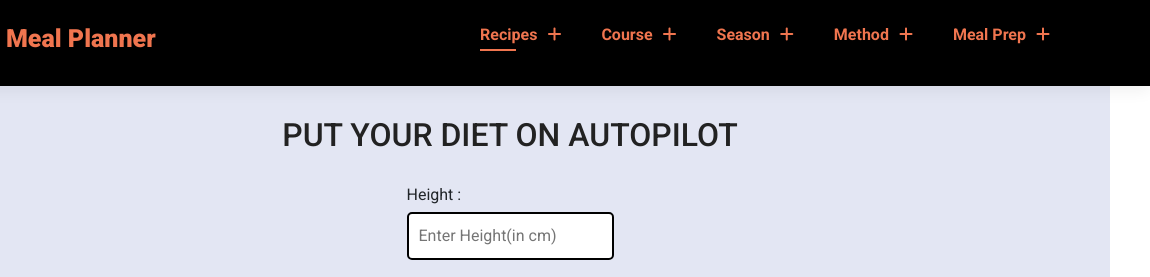
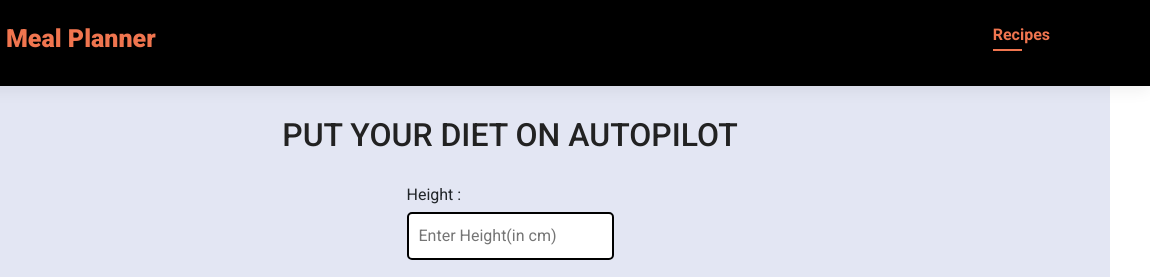
Before and after one commit to Safiullah-98/Meal-Planner-Project---JS-Placement-Project---nxywb3ekj0a5, a plain HTML site: page index.html in a window 1280 px wide. Shown: the top 277 px of the page, 130-1280 px from the left. Drawn offline with nearby package versions, Linux system fonts and the light colour scheme; files whose address does not match are found by name.

Commit message:
Update index.html

```diff
--- a/index.html
+++ b/index.html
@@ -20,11 +20,8 @@
         <a href="#"><img src="./image/iconimg.jpg" class="logo" alt=""><span class="text">Meal Planner</span></a>
         <div>
             <ul id="nav-bar">
-                <li><a href="index.html" class="active">Recipes<i class="fa-solid fa-plus head-icon"></i></a></li>
-                <li><a href="shop.html">Course<i class="fa-solid fa-plus head-icon"></i></a></li>
-                <li><a href="blog.html">Season<i class="fa-solid fa-plus head-icon"></i></a></li>
-                <li><a href="about.html">Method<i class="fa-solid fa-plus head-icon"></i></a></li>
-                <li><a href="contact.html">Meal Prep<i class="fa-solid fa-plus head-icon"></i></a></li>
+                <li><a href="index.html" class="active">Recipes</a></li>
+
                 <a href="#" id="close"><i class="fa-solid fa-x"></i></a>
             </ul>
         </div>
```
